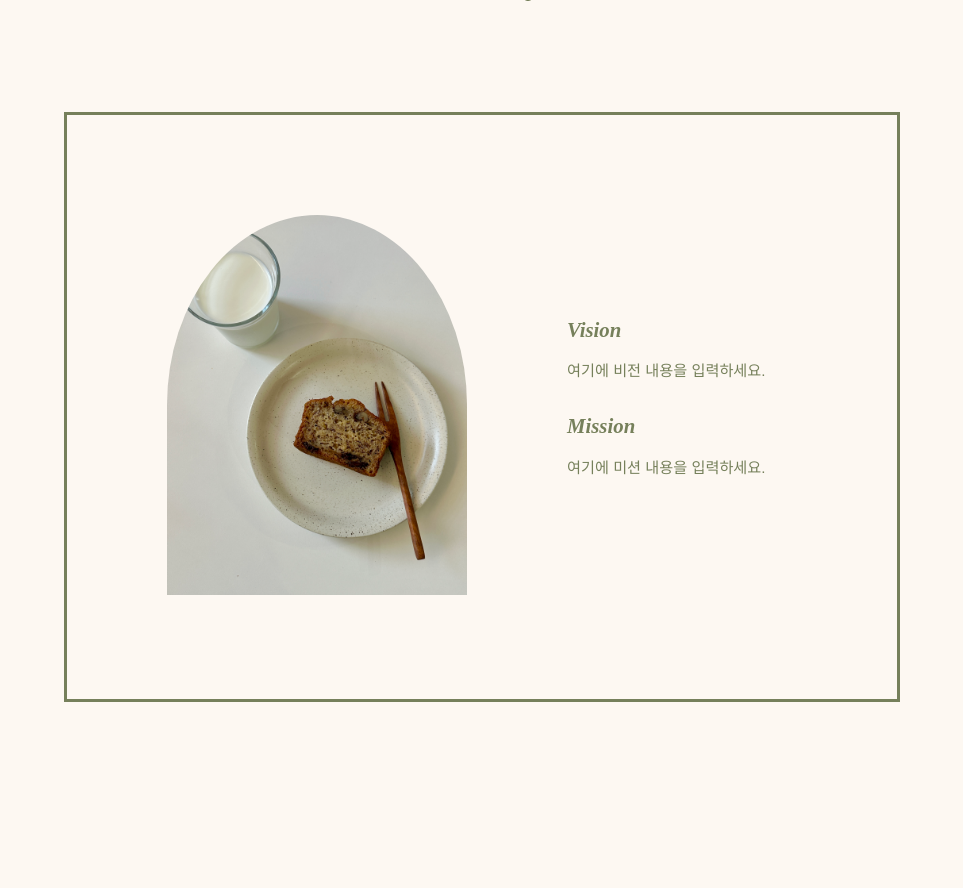
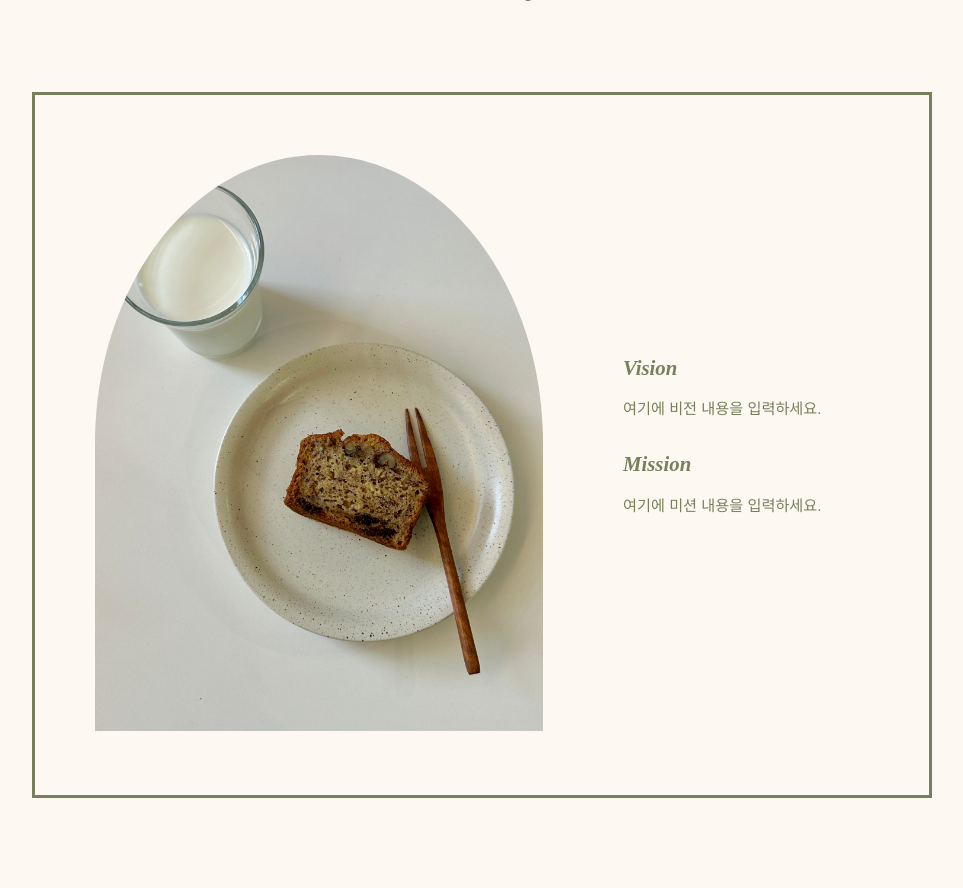
Before and after one commit to moonmin76/horneado, a Flask app: page /info in a window 1280 px wide. Shown: the part 85-973 px from the top of the page, without its empty margins (158-1121 px from the left). Before the commit the page ends 787 px from the top, so only its background shows below. Run offline with Flask 3, Linux system fonts and the light colour scheme; some web fonts are replaced.

Commit message:
Update style.css

```diff
--- a/static/style.css
+++ b/static/style.css
@@ -189,23 +189,30 @@ nav {
   padding: 60px 40px;
 }
 
+.info {
+  padding: 40px;            /* ← 바깥 여백 */
+}
+
 .info-container {
   display: flex;
-  gap: 100px;              /* ← 사진과 텍스트 사이 간격 */
+  gap: 80px;                /* ← 사진과 텍스트 사이 간격 */
   align-items: center;
-  width: 70%;  /* ← 화면 꽉 채워요 */
-  margin: 0 auto;         /* ← 가운데 정렬 */
+  width: 100%;
+  aspect-ratio: 16 / 9;    /* ← 16:9 비율 */
+  margin: 0 auto;
   border: 3px solid #76805b;  /* ← 선 굵기 | 선 색 */
-  border-radius: 0px;    /* ← 모서리 둥글기, 0이면 사각형 */
-  padding: 100px;          /* ← 안쪽 여백, 클수록 높이 늘어남 */
+  border-radius: 0px;
+  padding: 60px;            /* ← 안쪽 여백 */
+  box-sizing: border-box;   /* ← 패딩 포함해서 크기 계산 */
 }
 
 .info-image img {
-  width: 300px;
-  height: 380px;
+  width: 35vw;              /* ← 화면 너비 기준 사진 가로 크기 */
+  height: 45vw;             /* ← 화면 너비 기준 사진 세로 크기 */
+  max-height: 80%;          /* ← 컨테이너 높이 넘지 않게 */
   object-fit: cover;
   border-radius: 50% 50% 0 0;
-  object-position: center 50%;  /* ← 숫자 크게 할수록 아래로 내려가요 */
+  object-position: center 50%;
 }
 
 .info-text h3 {
```
